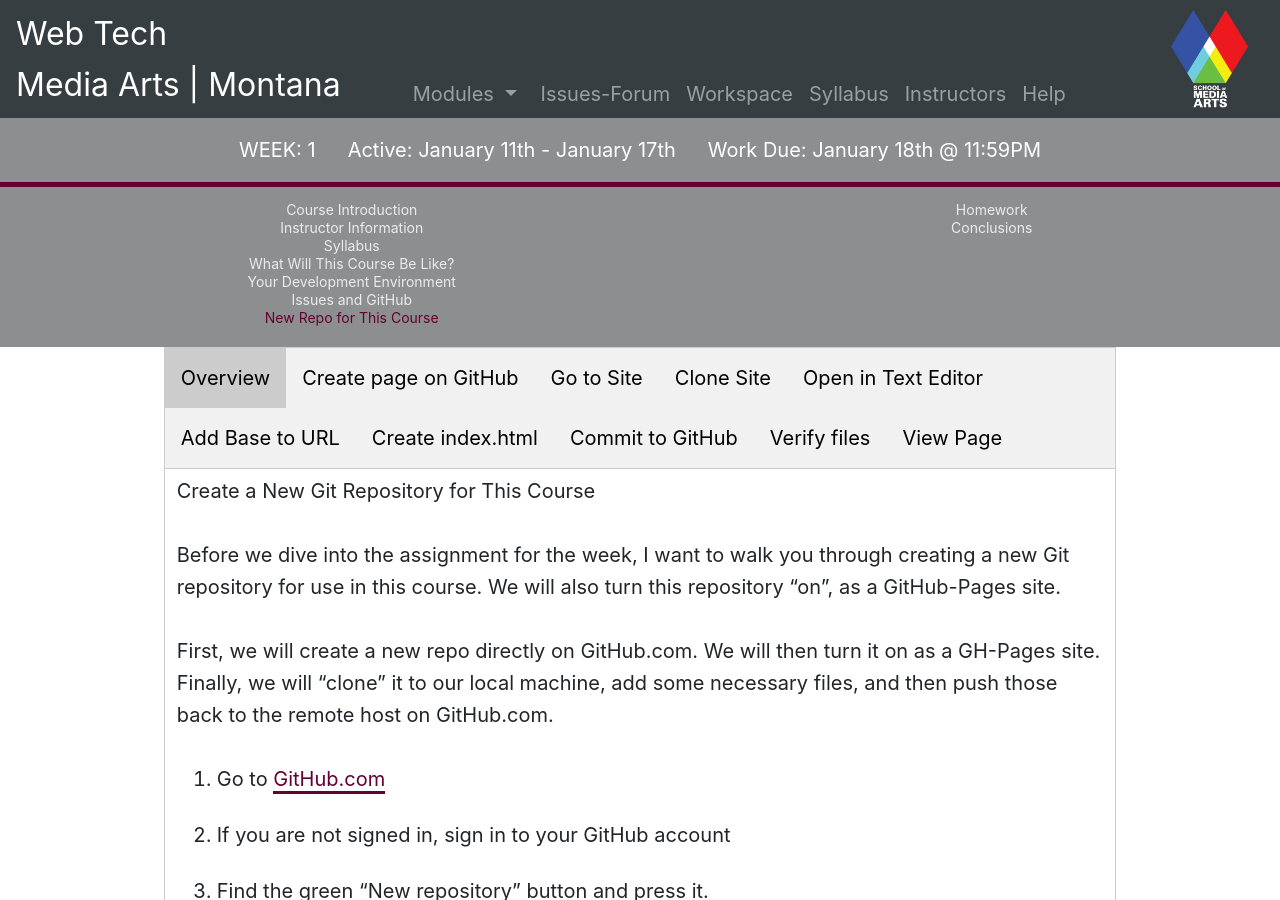
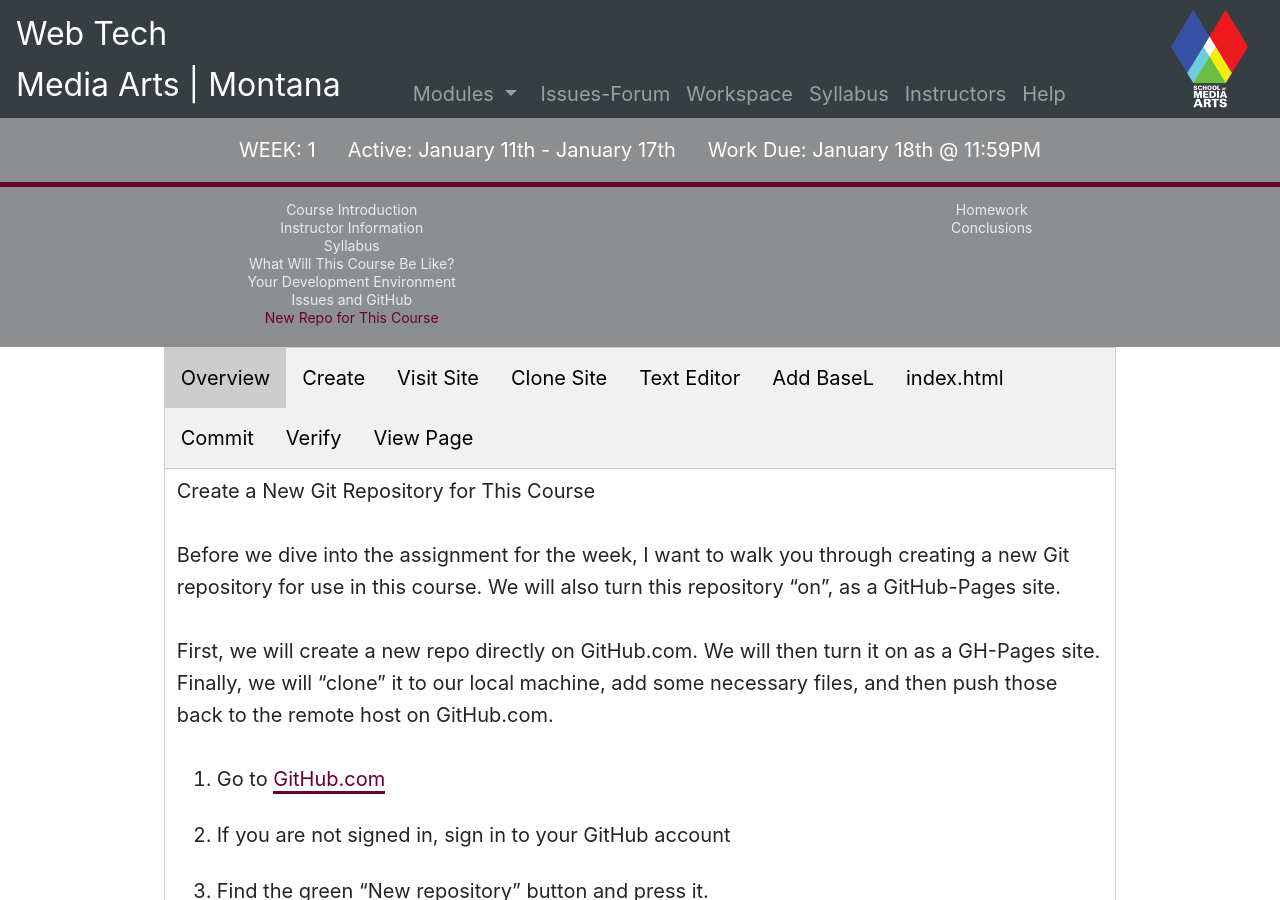
Before and after one commit to Montana-Media-Arts/441-web-tech-Spring2021-course, a Jekyll site: the page built from modules/week-1/_posts/2017-01-12-new-course-repo.md, in a window 1280 px wide and 900 px high. Built offline with Jekyll 4.4.1, drawn with Linux system fonts in a browser that asks for light colours; nearby versions of some CDN libraries; comment, search, counter and statistics services are not loaded.

Commit message:
Update 2017-01-12-new-course-repo.md

```diff
--- a/modules/week-1/_posts/2017-01-12-new-course-repo.md
+++ b/modules/week-1/_posts/2017-01-12-new-course-repo.md
@@ -6,15 +6,15 @@ jotted: false
 
 <div class="tab">
   <button class="tablinks active" onclick="openTab(event, 'Overview')">Overview</button>
-  <button class="tablinks" onclick="openTab(event, 'Pages')">Create page on GitHub</button>
-  <button class="tablinks" onclick="openTab(event, 'Navigate')">Go to Site</button>
+  <button class="tablinks" onclick="openTab(event, 'Pages')">Create</button>
+  <button class="tablinks" onclick="openTab(event, 'Navigate')">Visit Site</button>
   <button class="tablinks" onclick="openTab(event, 'Clone')">Clone Site</button>
-    <button class="tablinks" onclick="openTab(event, 'TextEditor')">Open in Text Editor</button>
-  <button class="tablinks" onclick="openTab(event, 'Base')">Add Base to URL</button>
-  <button class="tablinks" onclick="openTab(event, 'Create')">Create index.html</button>
+    <button class="tablinks" onclick="openTab(event, 'TextEditor')">Text Editor</button>
+  <button class="tablinks" onclick="openTab(event, 'Base')">Add BaseL</button>
+  <button class="tablinks" onclick="openTab(event, 'Create')">index.html</button>
 
-  <button class="tablinks" onclick="openTab(event, 'Commit')">Commit to GitHub</button>
-  <button class="tablinks" onclick="openTab(event, 'Verify')">Verify files</button>
+  <button class="tablinks" onclick="openTab(event, 'Commit')">Commit</button>
+  <button class="tablinks" onclick="openTab(event, 'Verify')">Verify</button>
   <button class="tablinks" onclick="openTab(event, 'NavigatetoSite')">View Page</button>
 
 
@@ -156,6 +156,7 @@ Create a New 'index.html' File
 
 ![basic home page in Visual Code editor](../imgs/Screen15.png)
 </div>
+</div>
 <div id="Commit" class="tabcontent" markdown="1">
 
 Commit Changes and Push to GitHub.com
@@ -167,7 +168,7 @@ Commit Changes and Push to GitHub.com
 ![Push a repo to remote](../imgs/Screen17.png)
 
 </div>
-</div>
+
 <div id="Verify" class="tabcontent" markdown="1">
 
 Verify Sync on GitHub.com
```
